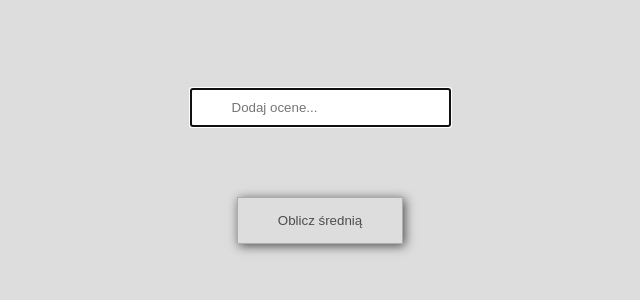
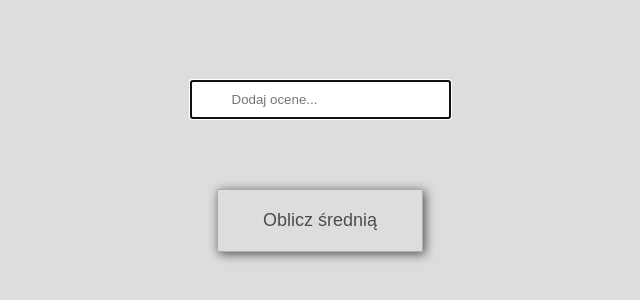
Before and after one commit to Kostur04/calculate-average, a plain HTML site: page index.html in a window 1280 px wide. Shown: the part 234-534 px from the top of the page, without its empty margins (320-960 px from the left). Drawn offline with Linux system fonts and the light colour scheme.

Commit message:
small change

```diff
--- a/css/style.css
+++ b/css/style.css
@@ -33,3 +33,12 @@ button:hover{
 span{
     font-weight: bold;
 }
+@media (min-width: 992px){
+    .marks{
+        font-size: 30px;
+    }
+    button{
+        padding: 20px 45px;
+        font-size: 18px;
+    }
+}
```
